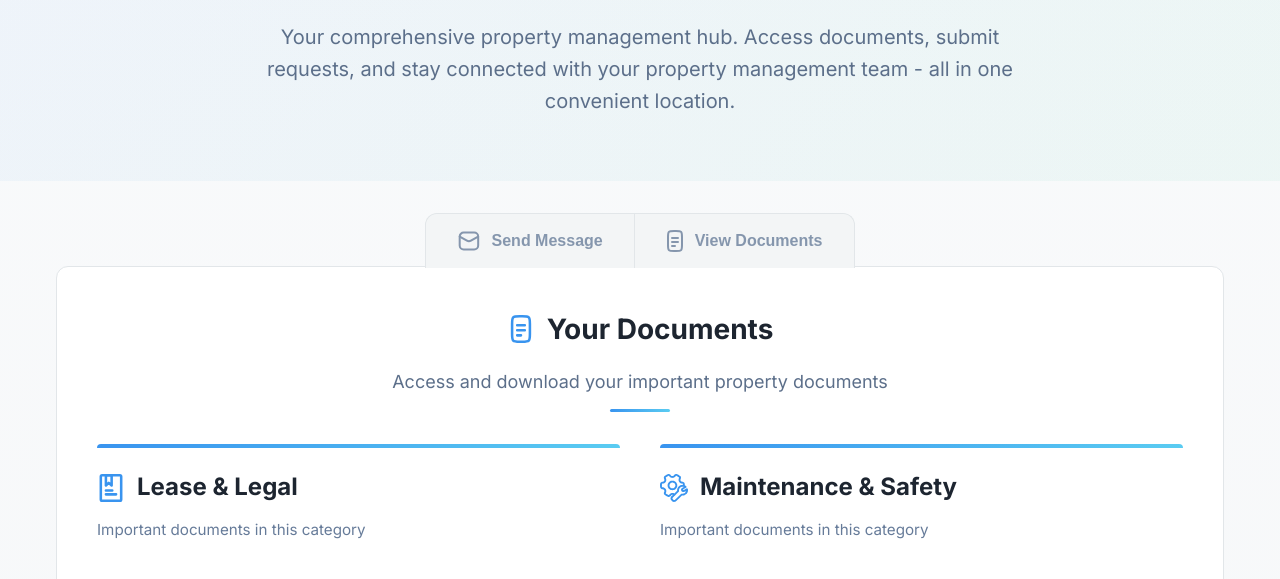
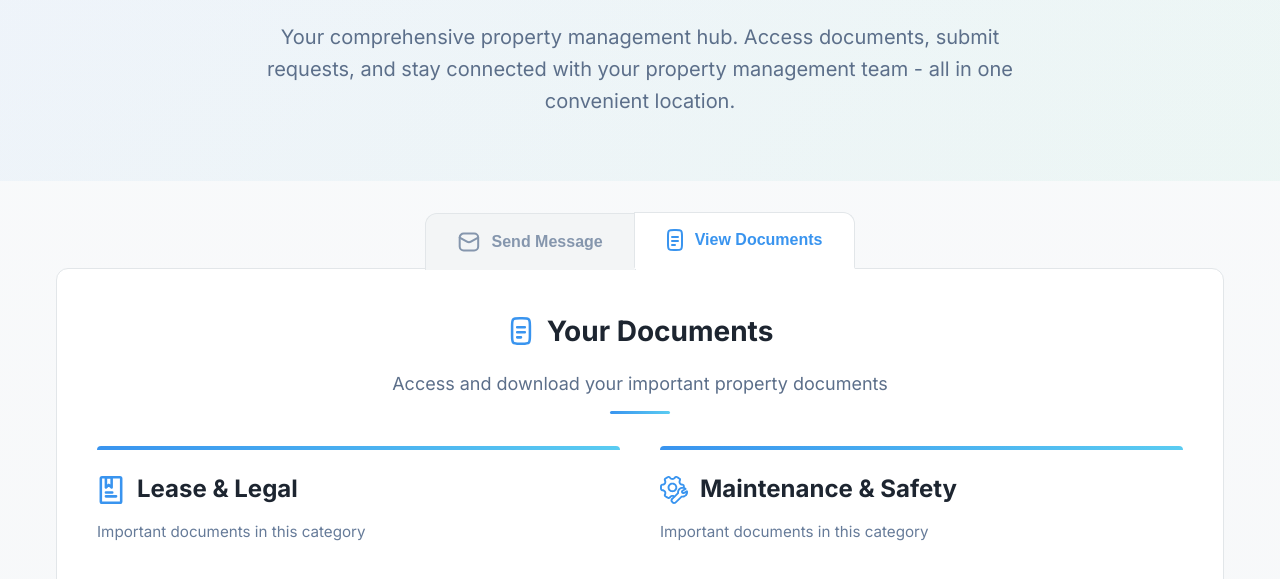
Before and after one commit to jaydeepdiyora/toptopgroupwebpage-CA, a plain HTML site: page index.html in a window 1280 px wide. Both pictures are taken after a click on the button "View Documents". Shown: the part 152-731 px from the top of the page. Drawn offline with Linux system fonts and the light colour scheme.

Commit message:
fix tab activation issue

```diff
--- a/index.html
+++ b/index.html
@@ -207,8 +207,15 @@
             document.getElementById(tabName + '-tab').classList.add('active');
 
             // Add active class to clicked button
-            if (event && event.target) {
-                event.target.classList.add('active');
+            if (event) {
+                // Find the actual button element (in case user clicked on SVG or span inside)
+                let targetButton = event.target;
+                while (targetButton && !targetButton.classList.contains('tab-btn')) {
+                    targetButton = targetButton.parentElement;
+                }
+                if (targetButton && targetButton.classList.contains('tab-btn')) {
+                    targetButton.classList.add('active');
+                }
             }
         }
 
```
